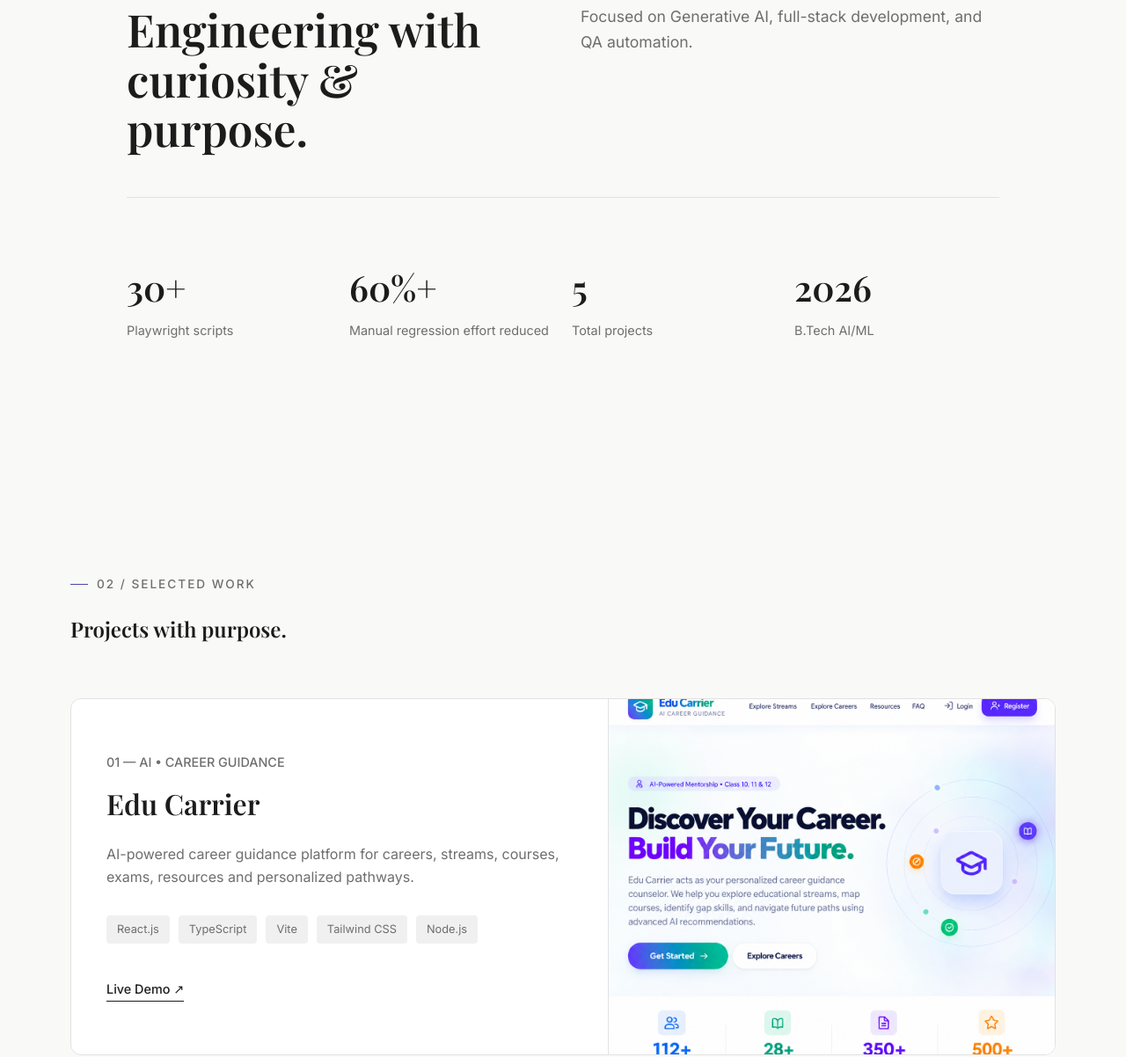
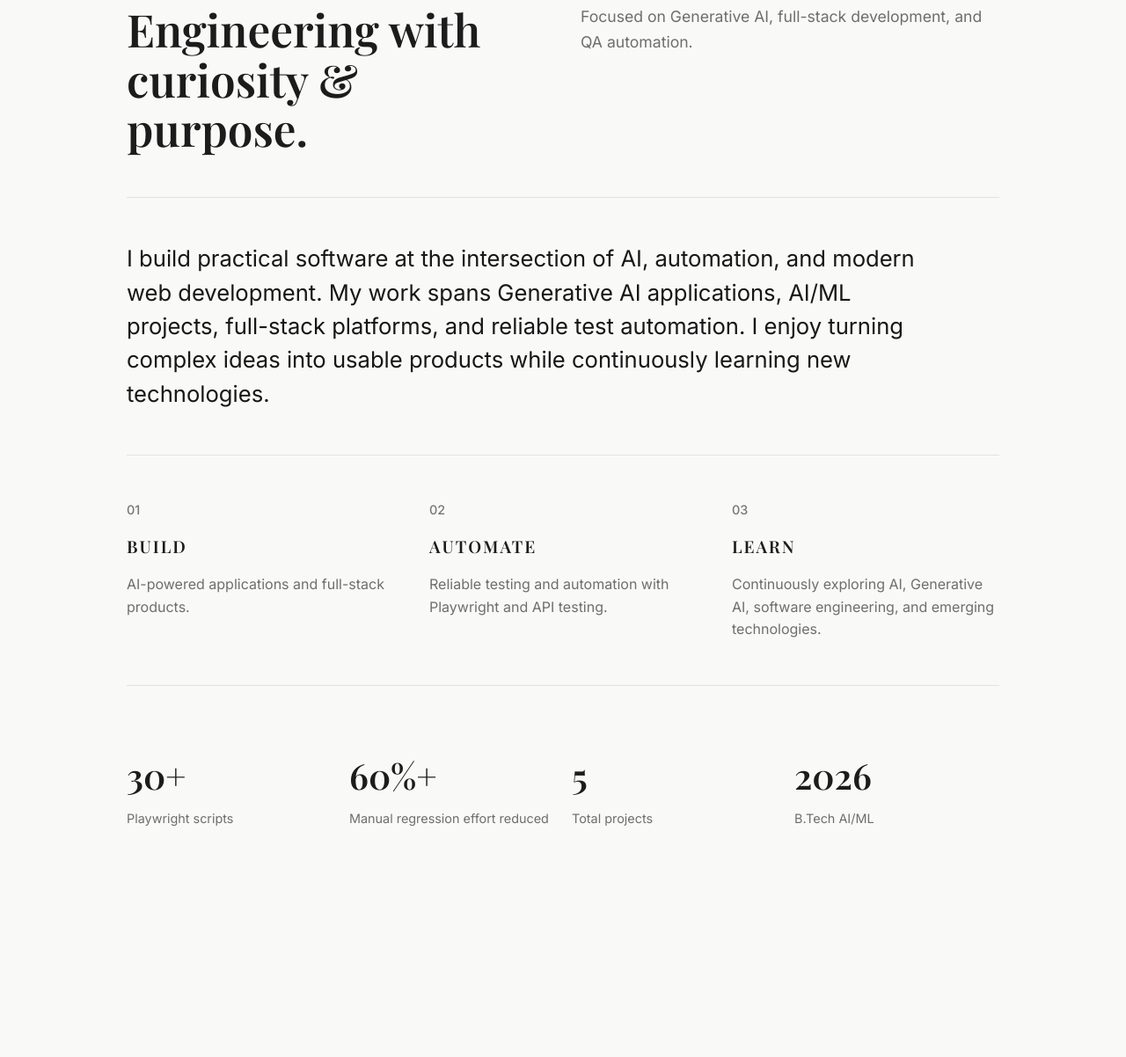
Before and after one commit to vejandlaganesh/Portfolio, a Django app: page / in a window 1280 px wide; the page is wider, and only the part inside the window is pictured. Shown: the part 1873-3075 px from the top of that part at 88% size. Run offline with Django 5.2, Linux system fonts and the light colour scheme; data comes from the database, SQL or seed files in the repository; some web fonts are replaced.

Commit message:
Expand About section with narrative, pillars, and scroll reveals

```diff
--- a/static/css/portfolio.css
+++ b/static/css/portfolio.css
@@ -548,6 +548,51 @@ section {
     margin-bottom: 50px;
 }
 
+.about-narrative {
+    margin-bottom: 50px;
+}
+
+.about-narrative p {
+    font-size: clamp(1.2rem, 2vw, 1.8rem);
+    line-height: 1.5;
+    color: var(--text-dark);
+    max-width: 900px;
+    margin: 0;
+}
+
+.about-pillars {
+    display: grid;
+    grid-template-columns: repeat(3, 1fr);
+    gap: 40px;
+    margin-bottom: 50px;
+}
+
+.pillar {
+    display: flex;
+    flex-direction: column;
+}
+
+.pillar-num {
+    font-size: 0.9rem;
+    color: var(--text-muted);
+    margin-bottom: 15px;
+    font-weight: 500;
+}
+
+.pillar-title {
+    font-size: 1.2rem;
+    letter-spacing: 2px;
+    margin-bottom: 15px;
+    text-transform: uppercase;
+    color: var(--text-primary);
+}
+
+.pillar-desc {
+    font-size: 1rem;
+    color: var(--text-secondary);
+    line-height: 1.6;
+}
+
 .about-metrics {
     display: grid;
     grid-template-columns: repeat(4, 1fr);
@@ -1412,12 +1457,32 @@ section {
 .orb-4 { width: 300px; height: 300px; background: rgba(123, 97, 255, 0.1); top: 10%; right: -100px; }
 
 /* ==========================================================================
-   17. RESPONSIVE STYLES
+   17. SCROLL REVEAL ANIMATIONS
+   ========================================================================== */
+.reveal-on-scroll {
+    opacity: 0;
+    transform: translateY(15px);
+    transition: opacity 0.8s cubic-bezier(0.2, 0.8, 0.2, 1), transform 0.8s cubic-bezier(0.2, 0.8, 0.2, 1);
+}
+
+.reveal-on-scroll.is-revealed {
+    opacity: 1;
+    transform: translateY(0);
+}
+
+.reveal-delay-1 { transition-delay: 0.1s; }
+.reveal-delay-2 { transition-delay: 0.2s; }
+.reveal-delay-3 { transition-delay: 0.3s; }
+.reveal-delay-4 { transition-delay: 0.4s; }
+
+/* ==========================================================================
+   18. RESPONSIVE STYLES
    ========================================================================== */
 @media (max-width: 1024px) {
     .hero-inner { gap: 40px; }
     .hero-photo-wrapper { width: min(350px, 40vw); }
     .about-metrics { grid-template-columns: repeat(2, 1fr); }
+    .about-pillars { grid-template-columns: repeat(2, 1fr); }
     .projects-grid { grid-template-columns: 1fr; }
     .project-card { grid-template-columns: 1fr; }
     .project-visual { min-height: 250px; }
@@ -1448,6 +1513,7 @@ section {
 
     .about-top { flex-direction: column; text-align: center; gap: 20px; }
     .about-description { max-width: 100%; margin-left: auto; margin-right: auto; }
+    .about-narrative p { font-size: 1.2rem; }
 
     .skills-grid { grid-template-columns: 1fr; }
     .cert-grid { grid-template-columns: 1fr; }
@@ -1465,6 +1531,7 @@ section {
     .container { padding-inline: 20px; }
     section { padding: 60px 0; }
     .about-metrics { grid-template-columns: 1fr; }
+    .about-pillars { grid-template-columns: 1fr; }
     .project-content { padding: 30px 20px; }
     .edu-card { padding: 25px 20px; }
 }
--- a/static/js/portfolio.js
+++ b/static/js/portfolio.js
@@ -5,6 +5,7 @@ document.addEventListener('DOMContentLoaded', () => {
     initTiltCards();
     initBackgroundDepth();
     initMobileMenu();
+    initScrollReveal();
 });
 
 function initHeroAnimation() {
@@ -166,3 +167,26 @@ function initBackgroundDepth() {
         }
     });
 }
+
+function initScrollReveal() {
+    if (window.matchMedia('(prefers-reduced-motion: reduce)').matches) {
+        document.querySelectorAll('.reveal-on-scroll').forEach(el => {
+            el.classList.add('is-revealed');
+        });
+        return;
+    }
+
+    const elements = document.querySelectorAll('.reveal-on-scroll');
+    if (!elements.length) return;
+
+    const observer = new IntersectionObserver((entries) => {
+        entries.forEach(entry => {
+            if (entry.isIntersecting) {
+                entry.target.classList.add('is-revealed');
+                observer.unobserve(entry.target);
+            }
+        });
+    }, { rootMargin: '0px 0px -50px 0px', threshold: 0.1 });
+
+    elements.forEach(el => observer.observe(el));
+}
--- a/templates/home.html
+++ b/templates/home.html
@@ -62,27 +62,53 @@
         <div class="about-bg-decoration"></div>
         <span class="section-label"><span class="accent-line"></span>01 / ABOUT</span>
 
-        <div class="about-top">
+        <div class="about-top reveal-on-scroll">
             <h2 class="about-heading">Engineering with curiosity &<br>purpose.</h2>
             <p class="about-description">{{profile.about}}</p>
         </div>
 
-        <hr class="about-divider">
+        <hr class="about-divider reveal-on-scroll">
+
+        <div class="about-narrative reveal-on-scroll reveal-delay-1">
+            <p>I build practical software at the intersection of AI, automation, and modern web development. My work spans Generative AI applications, AI/ML projects, full-stack platforms, and reliable test automation. I enjoy turning complex ideas into usable products while continuously learning new technologies.</p>
+        </div>
+
+        <hr class="about-divider reveal-on-scroll">
+
+        <div class="about-pillars">
+            <div class="pillar reveal-on-scroll">
+                <div class="pillar-num">01</div>
+                <h3 class="pillar-title">BUILD</h3>
+                <p class="pillar-desc">AI-powered applications and full-stack products.</p>
+            </div>
+            <div class="pillar reveal-on-scroll reveal-delay-1">
+                <div class="pillar-num">02</div>
+                <h3 class="pillar-title">AUTOMATE</h3>
+                <p class="pillar-desc">Reliable testing and automation with Playwright and API testing.</p>
+            </div>
+            <div class="pillar reveal-on-scroll reveal-delay-2">
+                <div class="pillar-num">03</div>
+                <h3 class="pillar-title">LEARN</h3>
+                <p class="pillar-desc">Continuously exploring AI, Generative AI, software engineering, and emerging technologies.</p>
+            </div>
+        </div>
+
+        <hr class="about-divider reveal-on-scroll">
 
         <div class="about-metrics">
-            <div class="metric">
+            <div class="metric reveal-on-scroll">
                 <h3>30+</h3>
                 <p>Playwright scripts</p>
             </div>
-            <div class="metric">
+            <div class="metric reveal-on-scroll reveal-delay-1">
                 <h3>60%+</h3>
                 <p>Manual regression effort reduced</p>
             </div>
-            <div class="metric">
+            <div class="metric reveal-on-scroll reveal-delay-2">
                 <h3>{{ total_projects_count }}</h3>
                 <p>Total projects</p>
             </div>
-            <div class="metric">
+            <div class="metric reveal-on-scroll reveal-delay-3">
                 <h3>2026</h3>
                 <p>B.Tech AI/ML</p>
             </div>
```
